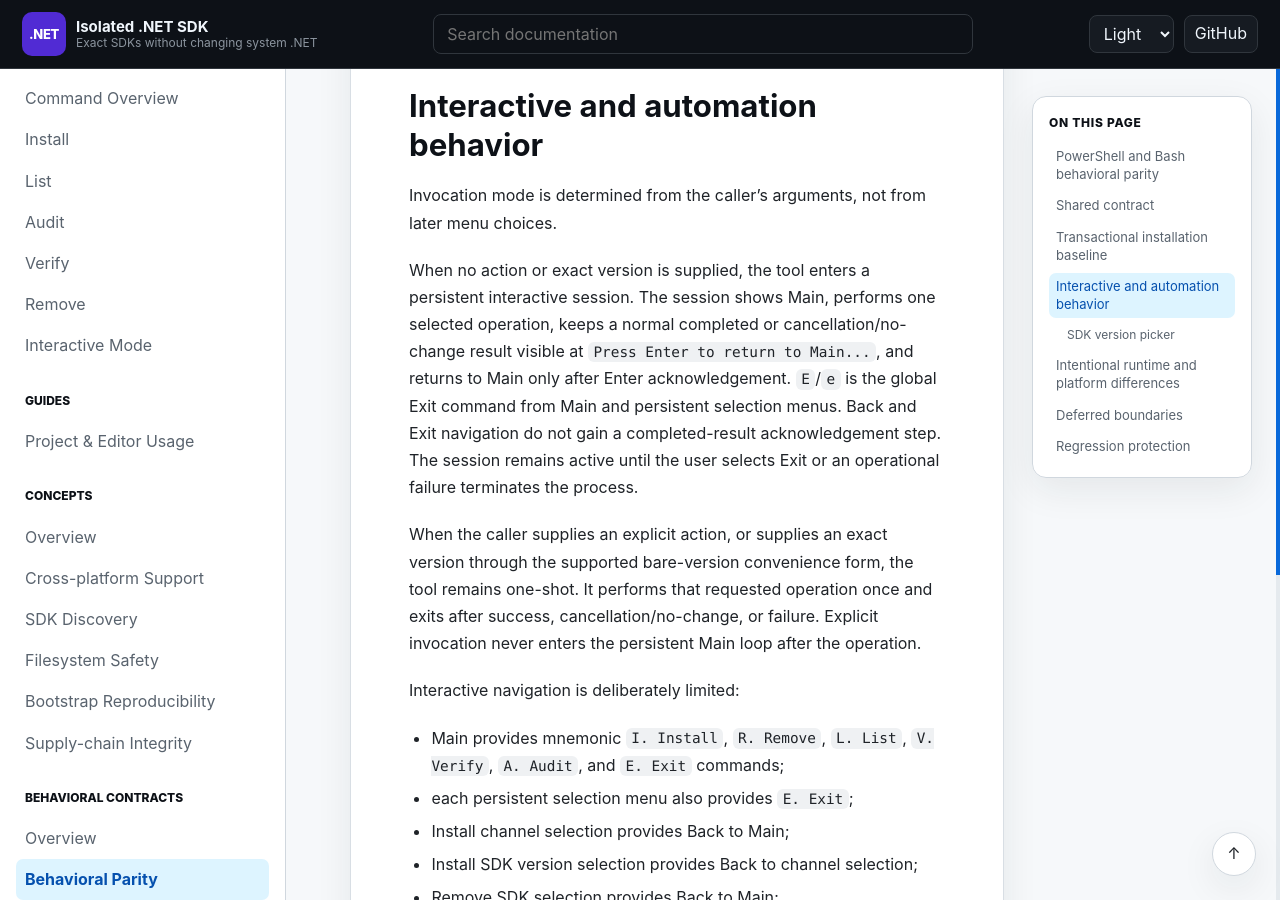
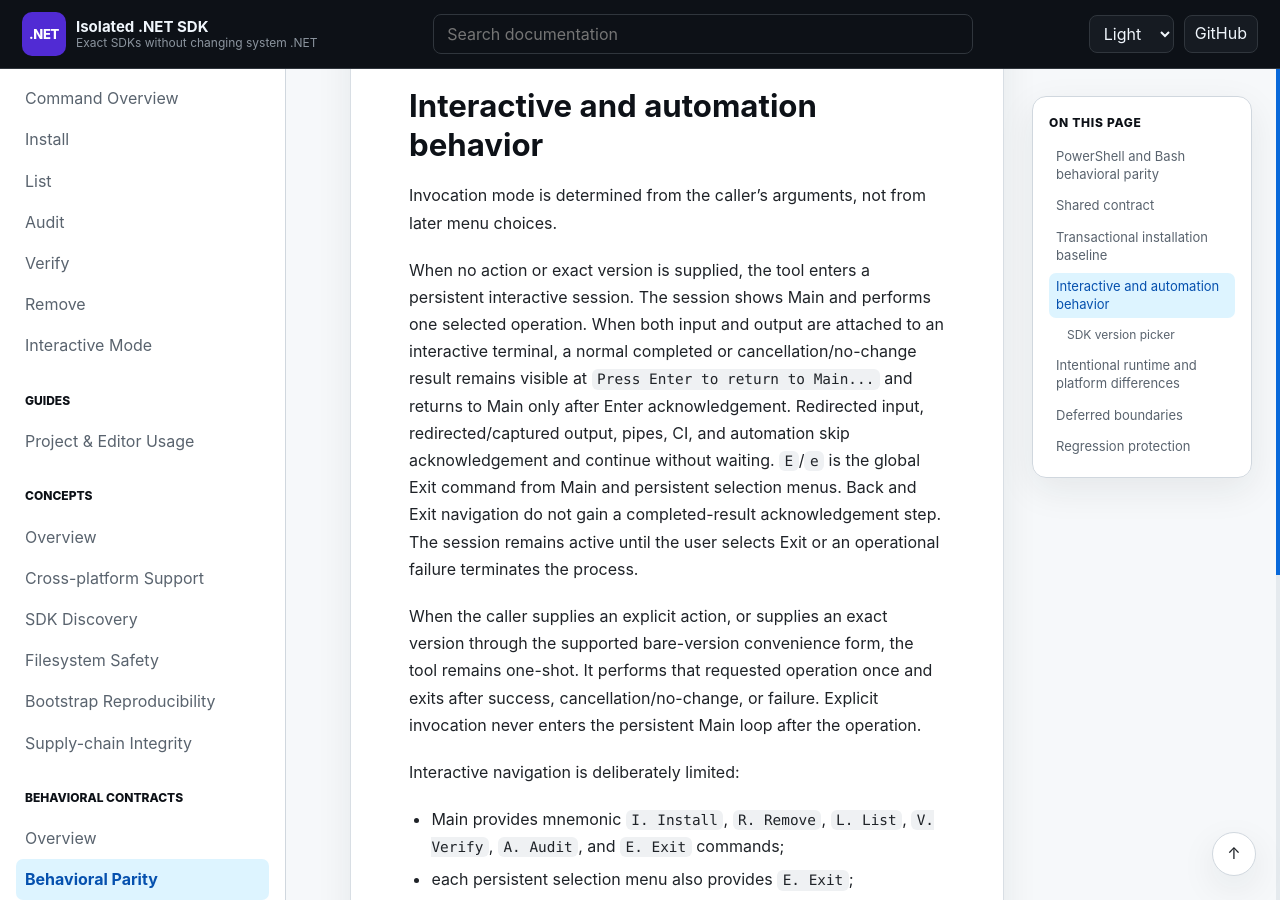
Before and after one commit to infoconex/isolated-dotnet-sdk, a Jekyll site: the page built from docs/contracts/behavioral-parity.md, in a window 1280 px wide and 900 px high, scrolled down 5423 px. Built offline with Jekyll 4.4.1, drawn with Linux system fonts in a browser that asks for light colours; our own code applies the rules of GitHub Pages for plain Markdown files.

Commit message:
docs: document acknowledgement capability boundary

```diff
--- a/docs/contracts/behavioral-parity.md
+++ b/docs/contracts/behavioral-parity.md
@@ -56,7 +56,7 @@ Release metadata, downloaded payload archives, and staging directories are trans
 
 Invocation mode is determined from the caller's arguments, not from later menu choices.
 
-When no action or exact version is supplied, the tool enters a persistent interactive session. The session shows Main, performs one selected operation, keeps a normal completed or cancellation/no-change result visible at `Press Enter to return to Main...`, and returns to Main only after Enter acknowledgement. `E`/`e` is the global Exit command from Main and persistent selection menus. Back and Exit navigation do not gain a completed-result acknowledgement step. The session remains active until the user selects Exit or an operational failure terminates the process.
+When no action or exact version is supplied, the tool enters a persistent interactive session. The session shows Main and performs one selected operation. When both input and output are attached to an interactive terminal, a normal completed or cancellation/no-change result remains visible at `Press Enter to return to Main...` and returns to Main only after Enter acknowledgement. Redirected input, redirected/captured output, pipes, CI, and automation skip acknowledgement and continue without waiting. `E`/`e` is the global Exit command from Main and persistent selection menus. Back and Exit navigation do not gain a completed-result acknowledgement step. The session remains active until the user selects Exit or an operational failure terminates the process.
 
 When the caller supplies an explicit action, or supplies an exact version through the supported bare-version convenience form, the tool remains one-shot. It performs that requested operation once and exits after success, cancellation/no-change, or failure. Explicit invocation never enters the persistent Main loop after the operation.
 
```
Also changed, not shown: docs/commands/install.md (+1 -1 lines), docs/commands/list.md (+1 -1 lines).
